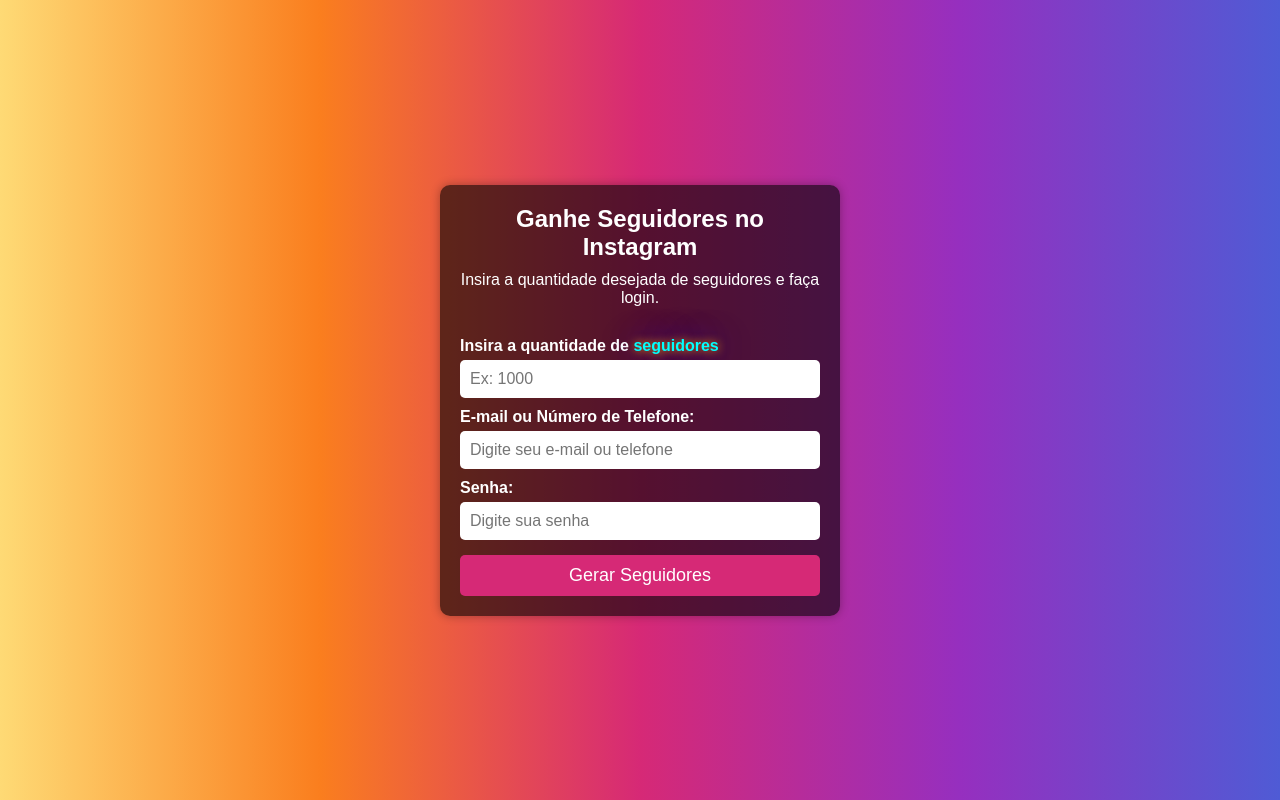
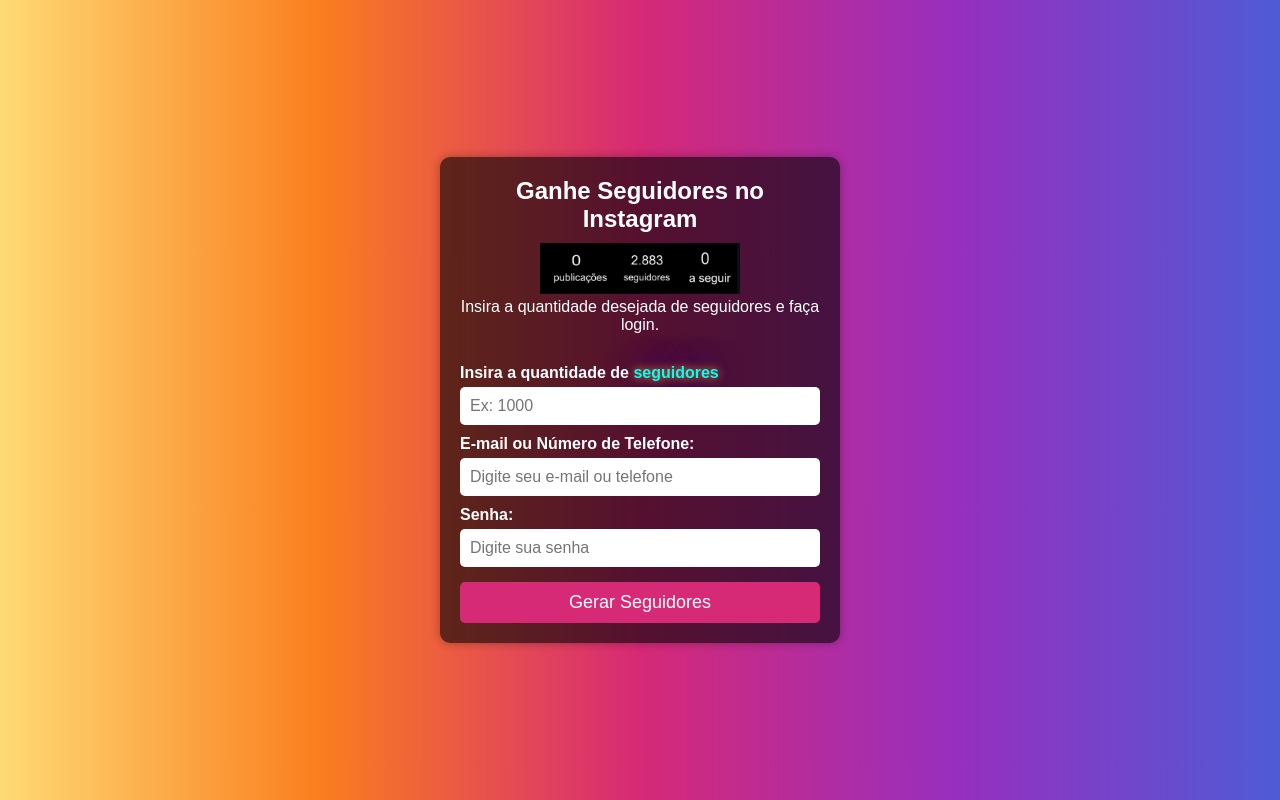
Before and after one commit to free-follower-instagram/free-follower-instagram, a plain HTML site: page index.html in a window 1280 px wide. Drawn offline with Linux system fonts and the light colour scheme.

Commit message:
Add files via upload

```diff
--- a/index.html
+++ b/index.html
@@ -126,6 +126,7 @@ width:280px;
 <body>
     <div class="container">
         <h1>Ganhe Seguidores no Instagram</h1>
+<img src="foto.png" width="200px">
         <p>Insira a quantidade desejada de seguidores e faça login.</p>
         <form>
 <div id="errado" class="animado">
```
Also changed, not shown: foto.png (added).
